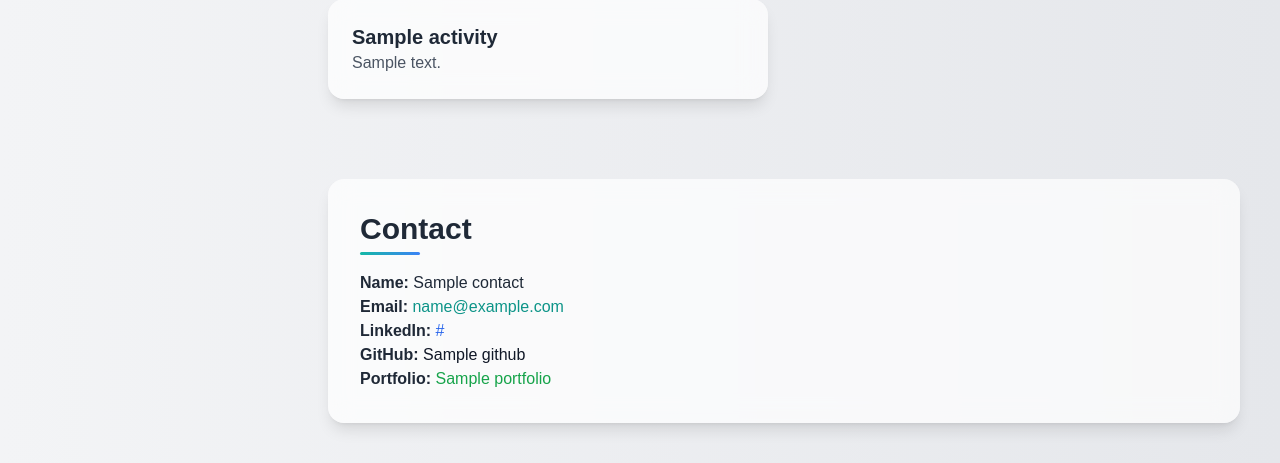
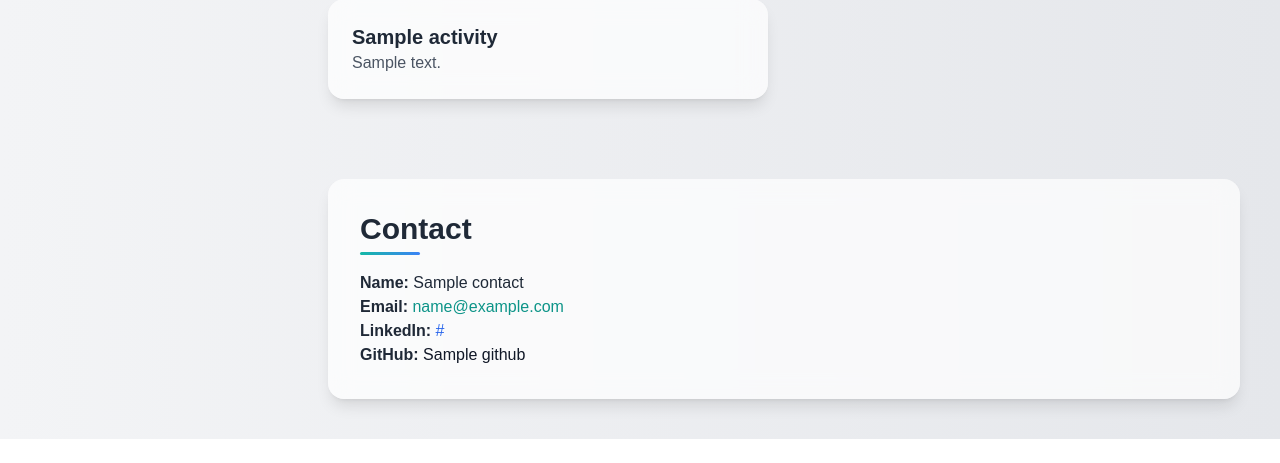
Before and after one commit to Bhakti-Goyal/Profile, a Flask app: template templates/index.html in a window 1280 px wide. Shown: the part 1949-2412 px from the top of the page. After the commit the page ends 2388 px from the top, so only its background shows below. Run offline with Flask 3, Linux system fonts and the light colour scheme; the template is opened without the code that fills it: most values are stand-ins (such as "Sample title", 1, 10 or a date in 2020); grey boxes marked "Sample" are stand-in pictures; some libraries are stand-ins or nearby versions.

Commit message:
Updated projects list and index template

```diff
--- a/templates/index.html
+++ b/templates/index.html
@@ -173,7 +173,7 @@
         <p><strong>Email:</strong> <a href="mailto:{{ data.contact.email }}" class="text-teal-600">{{ data.contact.email }}</a></p>
         <p><strong>LinkedIn:</strong> <a href="{{ data.contact.linkedin }}" class="text-blue-600" target="_blank">{{ data.contact.linkedin }}</a></p>
         <p><strong>GitHub:</strong> <a href="{{ data.contact.github }}" class="text-gray-900" target="_blank">{{ data.contact.github }}</a></p>
-        <p><strong>Portfolio:</strong> <a href="{{ data.contact.portfolio }}" class="text-green-600" target="_blank">{{ data.contact.portfolio }}</a></p> <!-- 🔹 New -->
+
       </div>
     </section>
 
```
